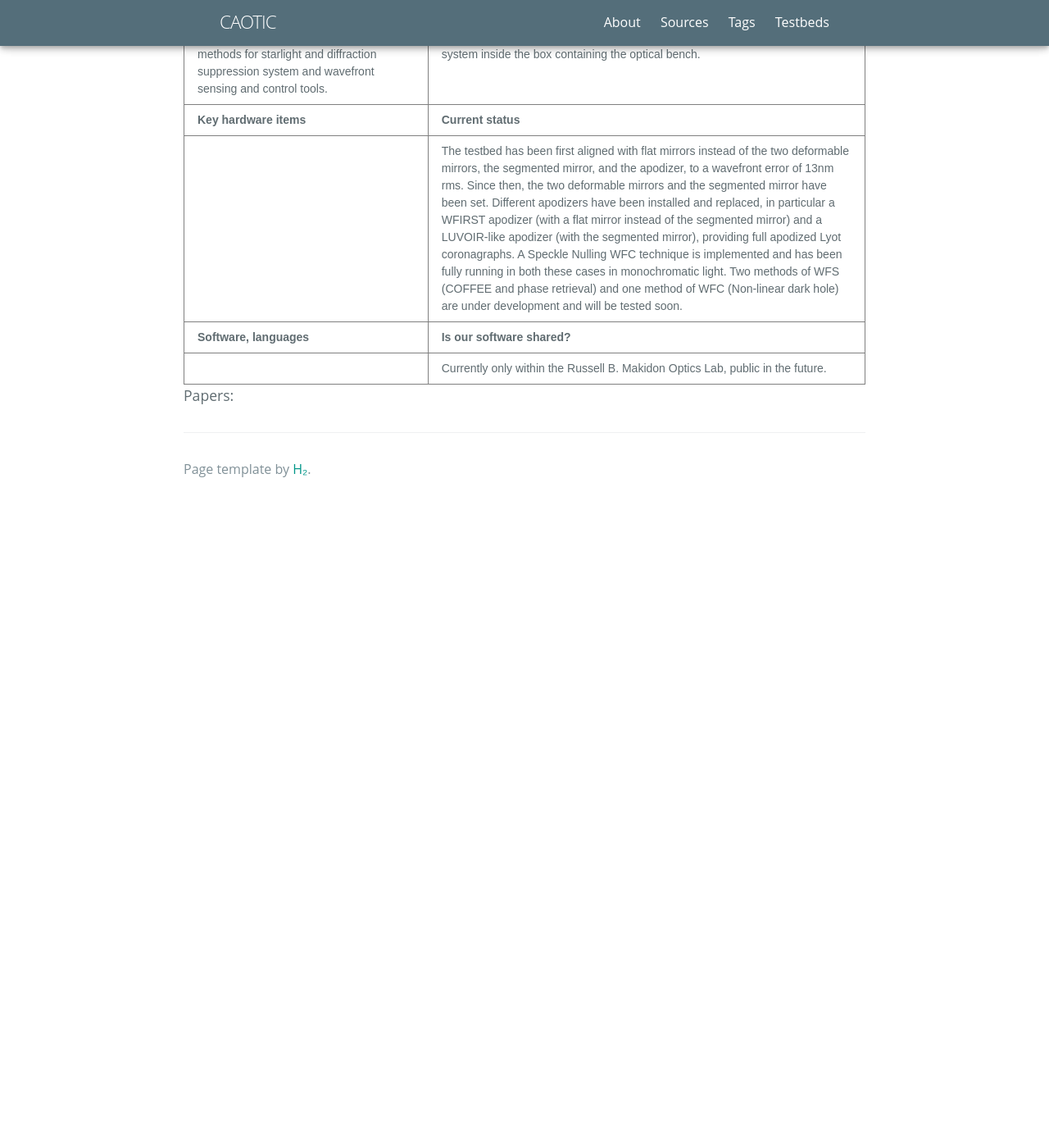
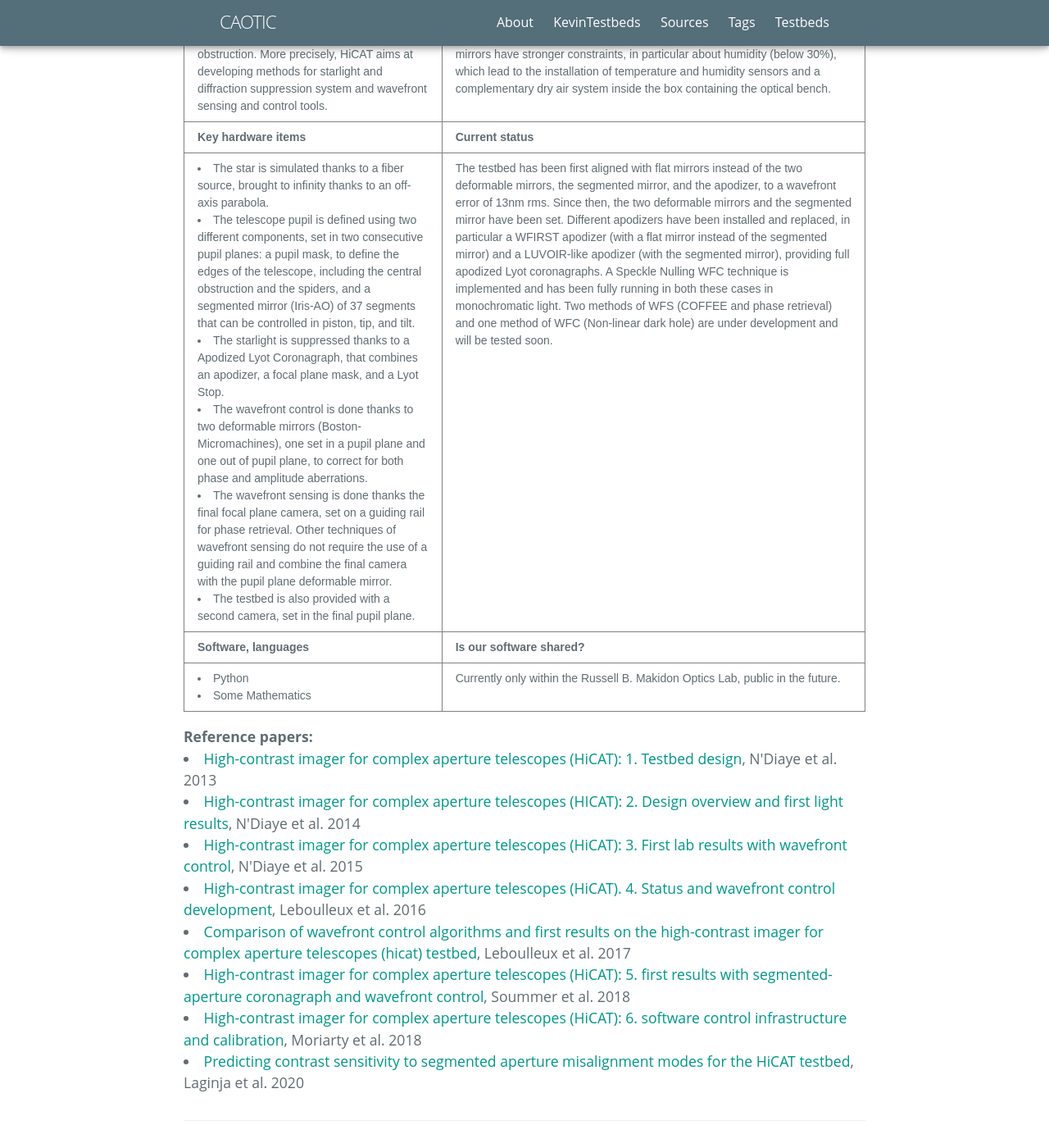
Before and after one commit to highconaotools/highconaotools.github.io, a Jekyll site: the page built from testbeds/hicat.html, in a window 1280 px wide and 1400 px high, scrolled down 785 px. Shown: the whole window at 82% size. Built offline with Jekyll 4.4.1, drawn with Linux system fonts in a browser that asks for light colours; some web fonts are replaced; before the commit the page ends 1417 px from its top, so only the background shows below that; some of the changed text lies outside the part shown.

Commit message:
Put my changes to a new branch.

```diff
--- a/_data/testbeds/hicat.yml
+++ b/_data/testbeds/hicat.yml
@@ -1,52 +1,77 @@
-shortname: hicat
+shortname: HiCAT
+
 fullname: High-contrast imager for Complex Aperture Telescope
+
 institute: Space Telescope Science Institute
+
 contact:
   - name: Remi Soummer
     github: soummer
+
 talkpeople:
   - name: Remi Soummer
-  - github: soummer
+    github: soummer
 
   - name: Iva Laginja
-  - github: ivalaginja
+    github: ivalaginja
 
 sciencefocus: HiCAT is designed to provide an integrated solution for high-contrast imaging for unfriendly aperture geometries in space, such as LUVOIR-like pupils. Such pupils include segment gaps, spiders and central obstruction. More precisely, HiCAT aims at developing methods for starlight and diffraction suppression system and wavefront sensing and control tools.
+
 environment: HiCAT is located in a class 1000 clean room with temperate control in a 1°C range and humidity that is maintained under 40%. Furthermore, the testbed is on a floating table, which is on a platform independent from the rest of the building, to remove vibration effects. A box covers all the testbed to protect it from dust and particles. In addition to these first protections, the deformable mirrors have stronger constraints, in particular about humidity (below 30%), which lead to the installation of temperature and humidity sensors and a complementary dry air system inside the box containing the optical bench.
+
 hardwareitems:
-  - 1: The star is simulated thanks to a fiber source, brought to infinity thanks to an off-axis parabola.
-  - 2: "The telescope pupil is defined using two different components, set in two consecutive pupil planes: a pupil mask, to define the edges of the telescope, including the central obstruction and the spiders, and a segmented mirror (Iris-AO) of 37 segments that can be controlled in piston, tip, and tilt."
-  - 3: The starlight is suppressed thanks to a Apodized Lyot Coronagraph, that combines an apodizer, a focal plane mask, and a Lyot Stop.
-  - 4: The wavefront control is done thanks to two deformable mirrors (Boston-Micromachines), one set in a pupil plane and one out of pupil plane, to correct for both phase and amplitude aberrations.
-  - 5: The wavefront sensing is done thanks the final focal plane camera, set on a guiding rail for phase retrieval. Other techniques of wavefront sensing do not require the use of a guiding rail and combine the final camera with the pupil plane deformable mirror.
-  - 6: The testbed is also provided with a second camera, set in the final pupil plane.
+  1: The star is simulated thanks to a fiber source, brought to infinity thanks to an off-axis parabola.
+  2: "The telescope pupil is defined using two different components, set in two consecutive pupil planes: a pupil mask, to define the edges of the telescope, including the central obstruction and the spiders, and a segmented mirror (Iris-AO) of 37 segments that can be controlled in piston, tip, and tilt."
+  3: The starlight is suppressed thanks to a Apodized Lyot Coronagraph, that combines an apodizer, a focal plane mask, and a Lyot Stop.
+  4: The wavefront control is done thanks to two deformable mirrors (Boston-Micromachines), one set in a pupil plane and one out of pupil plane, to correct for both phase and amplitude aberrations.
+  5: The wavefront sensing is done thanks the final focal plane camera, set on a guiding rail for phase retrieval. Other techniques of wavefront sensing do not require the use of a guiding rail and combine the final camera with the pupil plane deformable mirror.
+  6: The testbed is also provided with a second camera, set in the final pupil plane.
 
 currentstatus: The testbed has been first aligned with flat mirrors instead of the two deformable mirrors, the segmented mirror, and the apodizer, to a wavefront error of 13nm rms. Since then, the two deformable mirrors and the segmented mirror have been set. Different apodizers have been installed and replaced, in particular a WFIRST apodizer (with a flat mirror instead of the segmented mirror) and a LUVOIR-like apodizer (with the segmented mirror), providing full apodized Lyot coronagraphs. A Speckle Nulling WFC technique is implemented and has been fully running in both these cases in monochromatic light. Two methods of WFS (COFFEE and phase retrieval) and one method of WFC (Non-linear dark hole) are under development and will be tested soon.
+
 software:
-  - 1: Python
-  - 2: some Mathematics
+  1: Python
+  2: Some Mathematics
+
 shared: Currently only within the Russell B. Makidon Optics Lab, public in the future.
+
 papers:
-  - title: "High-contrast imager for complex aperture telescopes (HiCAT): 1. testbed design"
-  - firstauthor: N'Diaye
-  - year:
-  - link: "https://spie.org/Publications/Proceedings/Paper/10.1117/12.2023718"
+  - title: "High-contrast imager for complex aperture telescopes (HiCAT): 1. Testbed design"
+    firstauthor: N'Diaye
+    year: 2013
+    link: https://spie.org/Publications/Proceedings/Paper/10.1117/12.2023718
 
-  - title: "High-contrast Imager for Complex Aperture Telescopes (HICAT): II. Design overview and first light results"
-  - firstauthor: N'Diaye
-  - year:
-  - link: https://spie.org/Publications/Proceedings/Paper/10.1117/12.2056694
+  - title: "High-contrast imager for complex aperture telescopes (HICAT): 2. Design overview and first light results"
+    firstauthor: N'Diaye
+    year: 2014
+    link: https://spie.org/Publications/Proceedings/Paper/10.1117/12.2056694
 
-  - title: "High-contrast imager for complex aperture telescopes (HiCAT): 3. first lab results with wavefront control"
-  - firstauthor: N'Diaye
-  - year:
-  - link: "https://spie.org/Publications/Proceedings/Paper/10.1117/12.2188497"
+  - title: "High-contrast imager for complex aperture telescopes (HiCAT): 3. First lab results with wavefront control"
+    firstauthor: N'Diaye
+    year: 2015
+    link: https://spie.org/Publications/Proceedings/Paper/10.1117/12.2188497
 
-  - title: High-contrast imager for Complex Aperture Telescopes (HiCAT). 4. Status and wavefront control development
-  - firstauthor: Leboulleux
-  - year:
-  - link: "https://spie.org/Publications/Proceedings/Paper/10.1117/12.2233640"
+  - title: "High-contrast imager for complex aperture telescopes (HiCAT). 4. Status and wavefront control development"
+    firstauthor: Leboulleux
+    year: 2016
+    link: https://spie.org/Publications/Proceedings/Paper/10.1117/12.2233640
 
-  - title: Comparison of wavefront control algorithms and first results on the high-contrast imager for complex aperture telescopes (hicat) testbed,
-  - firstauthor: Leboulleux
-  - year:
+  - title: "Comparison of wavefront control algorithms and first results on the high-contrast imager for complex aperture telescopes (hicat) testbed"
+    firstauthor: Leboulleux
+    year: 2017
+    link: https://www.spiedigitallibrary.org/conference-proceedings-of-spie/10562/2296154/Comparison-of-wavefront-control-algorithms-and-first-results-on-the/10.1117/12.2296154.full?SSO=1
+
+  - title: "High-contrast imager for complex aperture telescopes (HiCAT): 5. first results with segmented-aperture coronagraph and wavefront control"
+    firstauthor: Soummer
+    year: 2018
+    link: https://ui.adsabs.harvard.edu/abs/2018SPIE10698E..1OS/abstract
+
+  - title: "High-contrast imager for complex aperture telescopes (HiCAT): 6. software control infrastructure and calibration"
+    firstauthor: Moriarty
+    year: 2018
+    link: https://ui.adsabs.harvard.edu/abs/2018SPIE10698E..53M/abstract
+
+  - title: "Predicting contrast sensitivity to segmented aperture misalignment modes for the HiCAT testbed"
+    firstauthor: Laginja
+    year: 2020
+    link: https://ui.adsabs.harvard.edu/abs/2020SPIE11443E..3JL/abstract
--- /dev/null
+++ b/_layouts/testbed.html
@@ -0,0 +1,107 @@
+---
+layout: default
+---
+{% assign testbed = site.data.testbeds[page.testbed] %}
+{% assign shortname = testbed.shortname %}
+{% assign fullname = testbed.fullname %}
+{% assign institute = testbed.institute %}
+{% assign contact = testbed.contact %}
+{% assign talkpeople = testbed.talkpeople %}
+{% assign sciencefocus = testbed.sciencefocus %}
+{% assign environment = testbed.environment %}
+{% assign hardwareitems = testbed.hardwareitems %}
+{% assign currentstatus = testbed.currentstatus %}
+{% assign software = testbed.software %}
+{% assign shared = testbed.shared %}
+{% assign papers = testbed.papers %}
+
+<h1> {{ fullname }} </h1>
+
+<style type="text/css">
+.tg  {border-collapse:collapse;border-spacing:0;}
+.tg td{font-family:Arial, sans-serif;font-size:14px;padding:10px 5px;border-style:solid;border-width:1px;overflow:hidden;word-break:normal;border-color:black;}
+.tg th{font-family:Arial, sans-serif;font-size:14px;font-weight:normal;padding:10px 5px;border-style:solid;border-width:1px;overflow:hidden;word-break:normal;border-color:black;}
+.tg .tg-0pky{border-color:inherit;text-align:left;vertical-align:top}
+</style>
+<table class="tg">
+  <tr>
+    <th class="tg-0pky"><span style="font-weight:bold">Testbed name</span></th>
+    <th class="tg-0pky"><span style="font-weight:bold">Managing institution</span></th>
+  </tr>
+  <tr>
+    <td class="tg-0pky"> {{ shortname }} </td>
+    <td class="tg-0pky"> {{ institute }} </td>
+  </tr>
+  <tr>
+    <td class="tg-0pky"><span style="font-weight:bold">Contact person</span></td>
+    <td class="tg-0pky"><span style="font-weight:bold">People willing to give talks</span></td>
+  </tr>
+  <tr>
+    <td class="tg-0pky">
+        {% if contact.size == 1 %}
+            {{ contact[0].name }}
+        {% else %}
+            {% for item in contact %}
+            <li>{{ item.name }}</li>
+            {% endfor %}
+        {% endif %}
+    </td>
+    <td class="tg-0pky">
+        {% if talkpeople.size == 1 %}
+            {{ talkpeople[0].name }}
+        {% else %}
+            {% for item in talkpeople %}
+            <li>{{ item.name }}</li>
+            {% endfor %}
+        {% endif %}
+    </td>
+  </tr>
+  <tr>
+    <td class="tg-0pky"><span style="font-weight:bold">Main scientific focus</span></td>
+    <td class="tg-0pky"><span style="font-weight:bold">Testbed environment</span></td>
+  </tr>
+  <tr>
+    <td class="tg-0pky"> {{ sciencefocus }} </td>
+    <td class="tg-0pky"> {{ environment }} </td>
+  </tr>
+  <tr>
+    <td class="tg-0pky"><span style="font-weight:bold">Key hardware items</span></td>
+    <td class="tg-0pky"><span style="font-weight:bold">Current status</span></td>
+  </tr>
+  <tr>
+    <td class="tg-0pky">
+      {% if hardwareitems.size == 1 %}
+          {{ hardwareitems[1] }}
+      {% else %}
+          {% for item in (1..hardwareitems.size) %}
+          <li>{{ hardwareitems[item] }}</li>
+          {% endfor %}
+      {% endif %}
+    </td>
+    <td class="tg-0pky">{{ currentstatus }}</td>
+  </tr>
+  <tr>
+    <td class="tg-0pky"><span style="font-weight:bold">Software, languages</span></td>
+    <td class="tg-0pky"><span style="font-weight:bold">Is our software shared?</span></td>
+  </tr>
+  <tr>
+    <td class="tg-0pky">
+      {% if software.size == 1 %}
+          {{ software[1] }}
+      {% else %}
+          {% for item in (1..software.size) %}
+          <li>{{ software[item] }}</li>
+          {% endfor %}
+      {% endif %}
+    </td>
+    <td class="tg-0pky">{{ shared }}</td>
+  </tr>
+</table>
+
+<p> </p>
+
+<div><span style="font-weight:bold">Reference papers:</span>
+  {% for paper in papers %}
+    <li><a href="{{ paper.link }}" target="_blank">{{ paper.title}}</a>, {{ paper.firstauthor }} et al. {{ paper.year }}</li>
+  {% endfor %}
+</div>
--- /dev/null
+++ b/pages/kevintestbeds.html
@@ -0,0 +1,54 @@
+---
+layout: page
+title: KevinTestbeds
+tagline: we can do this
+permalink: /kevintestbeds
+---
+{% assign keke = site.testbeds[hicat] %}
+
+<h1>{{ page.title }}</h1>
+	<ul class="posts">
+
+		<style type="text/css">
+		.tg  {border-collapse:collapse;border-spacing:0;}
+		.tg td{font-family:Arial, sans-serif;font-size:14px;padding:10px 5px;border-style:solid;border-width:1px;overflow:hidden;word-break:normal;border-color: #000000;}
+		.tg th{font-family:Arial, sans-serif;font-size:14px;font-weight:normal;padding:10px 5px;border-style:solid;border-width:1px;overflow:hidden;word-break:normal;border-color:black;}
+		.tg .tg-0pky{border-color:inherit;text-align:left;vertical-align:top}
+		</style>
+		<table class="tg">
+            <tr>
+                <th class="tg-0pky"><span style="font-weight:bold">Testbed name</span></th>
+                <th class="tg-0pky"><span style="font-weight:bold">Institution</span></th>
+                <th class="tg-0pky"><span style="font-weight:bold">PI</span></th>
+            </tr>
+            {% for item in (0..2) %}
+                <tr>
+                    <td class="tg-0pky">{{ keke }}</td>
+                    <td class="tg-0pky"><a href="../testbeds/hicat.html">HiCAT</a></td>
+                    <td class="tg-0pky">Space Telescope Science Institute</td>
+                </tr>
+            {% endfor %}
+		</table>
+	</ul>
+
+
+<p>6</p>
+
+<p>
+{% assign vartest = site.testbeds %}
+{{ vartest[hicat] }}
+{% for item in site.testbeds %}
+	{{ item.dir }}
+{% endfor %}
+</p>
+
+<p>6</p>
+<a href="{{ item1.url }}"></a>
+
+<table>
+	{% tablerow item1 in (0..5) %}
+		{{ item1 }}
+		Space Telescope Science Institute
+		R. Soummer
+	{% endtablerow %}
+</table>
--- a/pages/testbeds.html
+++ b/pages/testbeds.html
@@ -2,14 +2,14 @@
 layout: page
 title: Testbeds
 tagline: we can do this
-permalink: /testbeds.html
+permalink: /testbeds
 ---
 	<h1>{{ page.title }}</h1>
 	<ul class="posts">
 
 		<style type="text/css">
 		.tg  {border-collapse:collapse;border-spacing:0;}
-		.tg td{font-family:Arial, sans-serif;font-size:14px;padding:10px 5px;border-style:solid;border-width:1px;overflow:hidden;word-break:normal;border-color:black;}
+		.tg td{font-family:Arial, sans-serif;font-size:14px;padding:10px 5px;border-style:solid;border-width:1px;overflow:hidden;word-break:normal;border-color: #000000;}
 		.tg th{font-family:Arial, sans-serif;font-size:14px;font-weight:normal;padding:10px 5px;border-style:solid;border-width:1px;overflow:hidden;word-break:normal;border-color:black;}
 		.tg .tg-0pky{border-color:inherit;text-align:left;vertical-align:top}
 		</style>
--- a/testbeds/hicat.html
+++ b/testbeds/hicat.html
@@ -1,66 +1,5 @@
 ---
-layout: default
+layout: testbed
 testbed: hicat
+permalink: /testbeds/hicat.html
 ---
-{% assign testbed = site.data.testbeds[page.testbed] %}
-{% assign fullname = testbed.fullname %}
-{% assign shortname = testbed.shortname %}
-{% assign institute = testbed.institute %}
-{% assign sciencefocus = testbed.sciencefocus %}
-{% assign environment = testbed.environment %}
-{% assign currentstatus = testbed.currentstatus %}
-{% assign shared = testbed.shared %}
-{% assign institute = testbed.institute %}
-
-<h1> {{ fullname }} </h1>
-
-<style type="text/css">
-.tg  {border-collapse:collapse;border-spacing:0;}
-.tg td{font-family:Arial, sans-serif;font-size:14px;padding:10px 5px;border-style:solid;border-width:1px;overflow:hidden;word-break:normal;border-color:black;}
-.tg th{font-family:Arial, sans-serif;font-size:14px;font-weight:normal;padding:10px 5px;border-style:solid;border-width:1px;overflow:hidden;word-break:normal;border-color:black;}
-.tg .tg-0pky{border-color:inherit;text-align:left;vertical-align:top}
-</style>
-<table class="tg">
-  <tr>
-    <th class="tg-0pky"><span style="font-weight:bold">Testbed name</span></th>
-    <th class="tg-0pky"><span style="font-weight:bold">Managing institution</span></th>
-  </tr>
-  <tr>
-    <td class="tg-0pky"> {{ shortname }} </td>
-    <td class="tg-0pky"> {{ institute }} </td>
-  </tr>
-  <tr>
-    <td class="tg-0pky"><span style="font-weight:bold">Contact person</span></td>
-    <td class="tg-0pky"><span style="font-weight:bold">People willing to give talks</span></td>
-  </tr>
-  <tr>
-    <td class="tg-0pky"></td>
-    <td class="tg-0pky"></td>
-  </tr>
-  <tr>
-    <td class="tg-0pky"><span style="font-weight:bold">Main scientific focus</span></td>
-    <td class="tg-0pky"><span style="font-weight:bold">Testbed environment</span></td>
-  </tr>
-  <tr>
-    <td class="tg-0pky"> {{ sciencefocus }} </td>
-    <td class="tg-0pky"> {{ environment }} </td>
-  </tr>
-  <tr>
-    <td class="tg-0pky"><span style="font-weight:bold">Key hardware items</span></td>
-    <td class="tg-0pky"><span style="font-weight:bold">Current status</span></td>
-  </tr>
-  <tr>
-    <td class="tg-0pky"></td>
-    <td class="tg-0pky">{{ currentstatus }}</td>
-  </tr>
-  <tr>
-    <td class="tg-0pky"><span style="font-weight:bold">Software, languages</span></td>
-    <td class="tg-0pky"><span style="font-weight:bold">Is our software shared?</span></td>
-  </tr>
-  <tr>
-    <td class="tg-0pky"></td>
-    <td class="tg-0pky">{{ shared }}</td>
-  </tr>
-</table>
-
-<div>Papers:</div>
```
